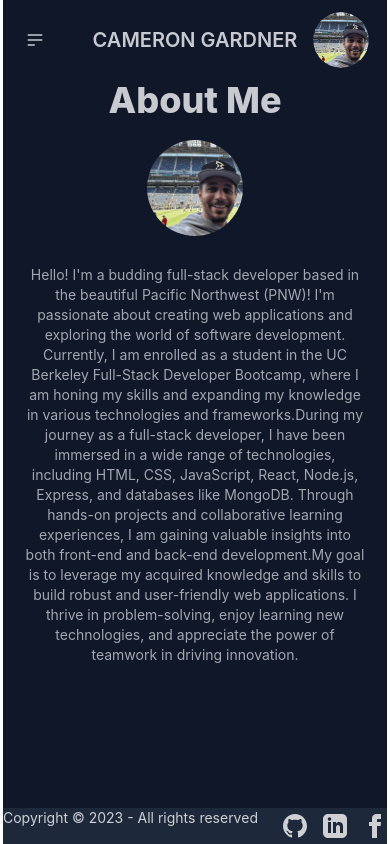
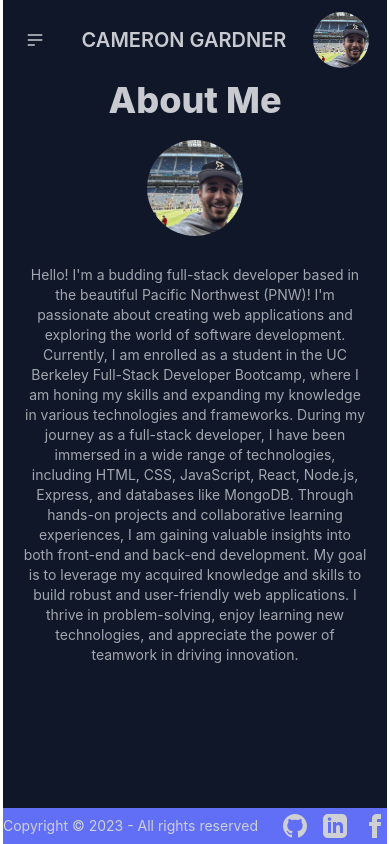
Before and after one commit to CameronG7/React_Vite_Portfolio, a React (Vite) app: page / in a window 390 px wide. Built offline with nearby package versions, Linux system fonts and the light colour scheme.

Commit message:
header centered, mobile responsive a ok

```diff
--- a/src/App.jsx
+++ b/src/App.jsx
@@ -17,7 +17,7 @@ function App() {
 	return (
 		<div
 			className="App flex flex-col min-h-screen  "
-			data-theme = { theme ? 'night' : 'light'}
+			data-theme = { theme ? 'night' : 'emerald'}
 		>
 			<Header handleToggleTheme={handleToggleTheme}/>
 			<About />
--- a/src/components/Footer.jsx
+++ b/src/components/Footer.jsx
@@ -5,9 +5,9 @@ export const Footer = () => {
 	const isDesktop = useMediaQuery({ minWidth: 1024 });
 
 	return (
-		<footer className="footer md:p-4 bg-neutral text-neutral-content place-items-stretch">
-			<div className="flex flex-auto md:flex-1 items-center justify-between">
-				<p className="mb-4 md:mb-0">Copyright © 2023 - All rights reserved</p>
+		<footer className="footer md:p-4 bg-secondary-focus text-neutral-content place-items-stretch">
+			<div className="flex flex-auto md:flex-1 items-center justify-between py-1.5 md:py-0.5">
+				<p >Copyright © 2023 - All rights reserved</p>
 				<div className="flex justify-end space-x-4 ">
 					<a href="https://github.com/CameronG7">
 						<svg
@@ -31,7 +31,7 @@ export const Footer = () => {
 							<path d="M19 0h-14c-2.761 0-5 2.239-5 5v14c0 2.761 2.239 5 5 5h14c2.762 0 5-2.239 5-5v-14c0-2.761-2.238-5-5-5zm-11 19h-3v-11h3v11zm-1.5-12.268c-.966 0-1.75-.79-1.75-1.764s.784-1.764 1.75-1.764 1.75.79 1.75 1.764-.783 1.764-1.75 1.764zm13.5 12.268h-3v-5.604c0-3.368-4-3.113-4 0v5.604h-3v-11h3v1.765c1.396-2.586 7-2.777 7 2.476v6.759z"></path>
 						</svg>
 					</a>
-					<a>
+					<a href='https://www.youtube.com/watch?v=dQw4w9WgXcQ'>
 						<svg
 							xmlns="http://www.w3.org/2000/svg"
 							width="24"
--- a/src/components/Header.jsx
+++ b/src/components/Header.jsx
@@ -4,11 +4,11 @@ import { Navigation } from './Navigation.jsx';
 
 export const Header = ({ handleToggleTheme }) => {
 	return (
-		<div className="navbar bg-base-100 md:max-w-full static">
+		<div className="navbar bg-base-100 md:max-w-full static justify-center">
 			<div className="flex-1 justify-start md:justify-start">
 				<Navigation handleToggleTheme={handleToggleTheme} />
 			</div>
-			<div className="flex-1 justify-center items-center">
+			<div className="flex-auto justify-center items-center">
 				<a
 					// href="https://github.com/CameronG7"
 					className="btn btn-ghost text-xl md:text-2xl lg:text-4xl"
@@ -16,11 +16,11 @@ export const Header = ({ handleToggleTheme }) => {
 					Cameron Gardner
 				</a>
 			</div>
-			<div className=" flex-1 md:flex-auto justify-end items-center">
+			<div className=" flex-1 justify-end items-center">
 				<div className="avatar pr-1.5">
-					<div className="rounded-full w-14 h-14 md:w-20 md:h-20 m-1">
+					<div className="rounded w-14 h-14 md:w-20 md:h-20 m-1">
 						<img
-							className="w-full h-full object-cover rounded-full"
+							className=" object-cover rounded-full"
 							src={avatar}
 							alt="Avatar"
 						/>
--- a/src/components/Navigation.jsx
+++ b/src/components/Navigation.jsx
@@ -14,10 +14,10 @@ export const Navigation = ({ handleToggleTheme }) => {
 		<div className="decide">
 			{isDesktop ? (
 				<div className=" prose flex-auto navbar-start ">
-					<a><h3 className='m-0 inline p-2 hover:cursor-pointer hover '>About</h3></a>
-					<a><h3 className='m-0 inline p-2 hover:cursor-pointer'>Portfolio</h3></a>
-					<a><h3 className='m-0 inline p-2 hover:cursor-pointer'>Contact</h3></a>
-					<a><h3 className='m-0 inline p-2 hover:cursor-pointer'>Resume</h3></a>
+					<a><h3 className='m-0 inline p-2 hover:cursor-pointer hover:text-secondary-focus '>About</h3></a>
+					<a><h3 className='m-0 inline p-2 hover:cursor-pointer hover:text-secondary-focus'>Portfolio</h3></a>
+					<a><h3 className='m-0 inline p-2 hover:cursor-pointer hover:text-secondary-focus'>Contact</h3></a>
+					<a><h3 className='m-0 inline p-2 hover:cursor-pointer hover:text-secondary-focus'>Resume</h3></a>
 					<input
 								type="checkbox"
 								className="toggle ms-3 mt-1 block w-12"
@@ -50,16 +50,16 @@ export const Navigation = ({ handleToggleTheme }) => {
 						className="menu menu-sm dropdown-content mt-3 z-[1] p-2 shadow-lg bg-base-100 rounded-box w-52"
 					>
 						<li>
-							<a>About Me</a>
+							<a className='hover:text-secondary-focus'>About Me</a>
 						</li>
 						<li>
-							<a>Portfolio</a>
+							<a className='hover:text-secondary-focus'>Portfolio</a>
 						</li>
 						<li>
-							<a>Contact</a>
+							<a className='hover:text-secondary-focus'>Contact</a>
 						</li>
 						<li>
-							<a>Resume</a>
+							<a className='hover:text-secondary-focus'>Resume</a>
 						</li>
 						<li>
 							<input
--- a/src/components/pages/About.jsx
+++ b/src/components/pages/About.jsx
@@ -16,12 +16,12 @@ export const About = () => {
 					applications and exploring the world of software development.
 					Currently, I am enrolled as a student in the UC Berkeley Full-Stack
 					Developer Bootcamp, where I am honing my skills and expanding my
-					knowledge in various technologies and frameworks.During my journey as
+					knowledge in various technologies and frameworks. During my journey as
 					a full-stack developer, I have been immersed in a wide range of
 					technologies, including HTML, CSS, JavaScript, React, Node.js,
 					Express, and databases like MongoDB. Through hands-on projects and
 					collaborative learning experiences, I am gaining valuable insights
-					into both front-end and back-end development.My goal is to leverage my
+					into both front-end and back-end development. My goal is to leverage my
 					acquired knowledge and skills to build robust and user-friendly web
 					applications. I thrive in problem-solving, enjoy learning new
 					technologies, and appreciate the power of teamwork in driving
--- a/tailwind.config.js
+++ b/tailwind.config.js
@@ -7,7 +7,7 @@ export default {
   },
   plugins: [require("@tailwindcss/typography"), require("daisyui")],
   daisyui: {
-    themes: ["light", "dark", "night"],
+    themes: ["emerald", "dark", "night"],
     darkTheme: "night",
     base: true,
     styled: true,
```
